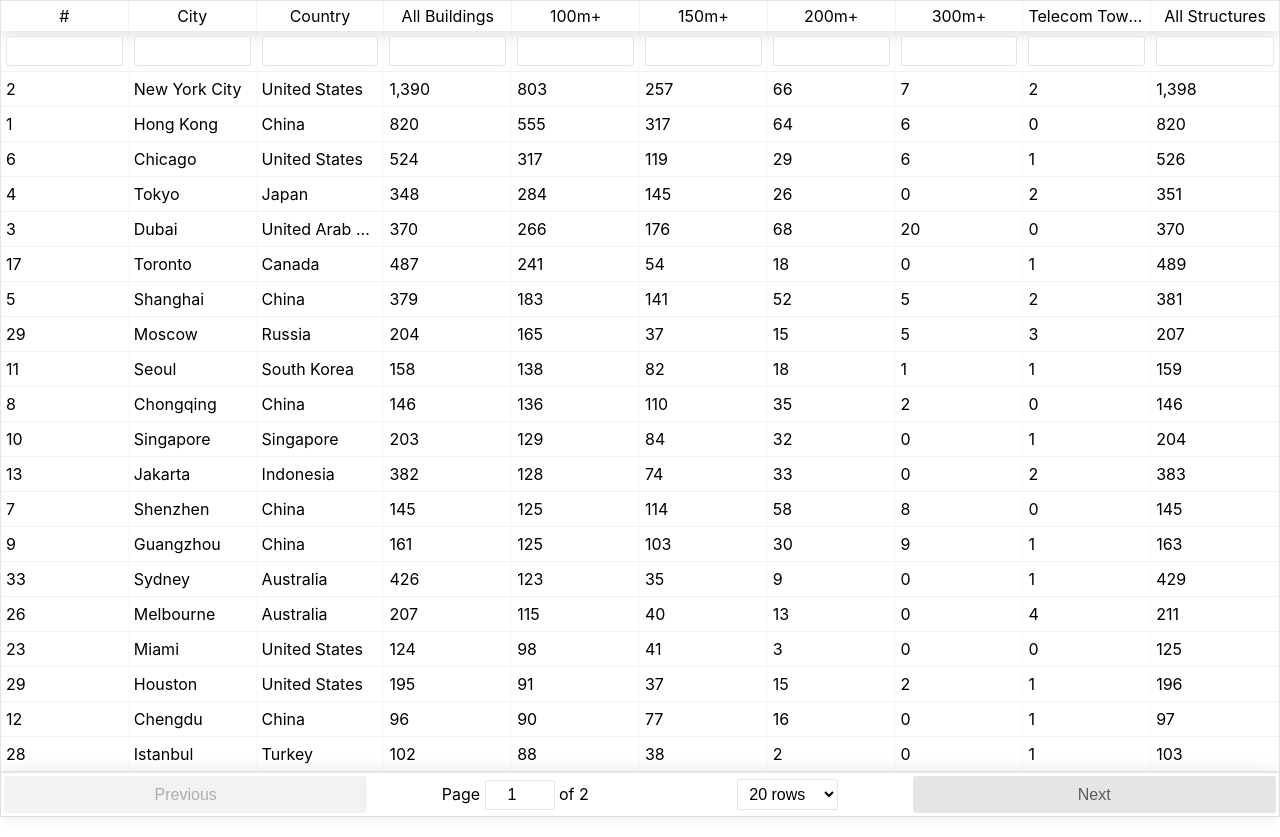
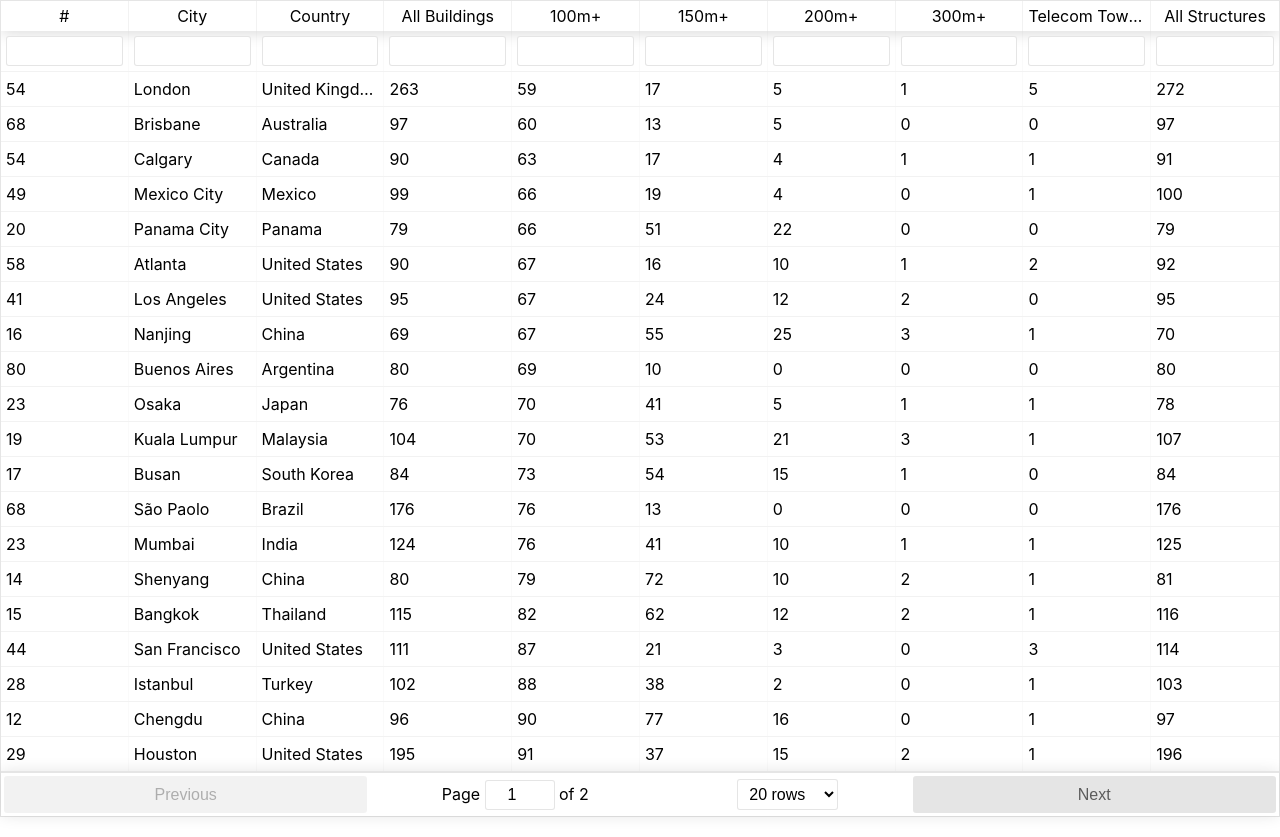
Before and after one commit to ckettell/city-table, a React (Create React App) app: page /1 in a window 1280 px wide. Built offline with nearby package versions, Linux system fonts and the light colour scheme.

Commit message:
introduced function parsing relevant string to integers

```diff
--- a/src/components/Table.js
+++ b/src/components/Table.js
@@ -19,6 +19,10 @@ class Table extends Component {
 
   }
 
+  componentDidMount(){
+    this.parseDataToInteger()
+  }
+
   setColumns = () => {
     const columns = []
     const amendColumns = this.props.data.columns;
@@ -32,6 +36,22 @@ class Table extends Component {
   return columns
   }
 
+  parseDataToInteger = () => {
+
+  const citiesData = this.props.data
+
+  const parsedData = []
+
+  citiesData.map(city => {
+    const relevantStringsToIntegers = {}
+      Object.keys(city).map(function(key){
+        relevantStringsToIntegers[key] = parseInt(city[key].replace(/\,/g,''), 10) || city[key]
+      })
+    parsedData.push(relevantStringsToIntegers)
+  })
+    return parsedData
+  }
+
 
   render(){
 
@@ -41,12 +61,12 @@ class Table extends Component {
     <div>
     <ReactTable
     columns={this.setColumns()}
-    data={this.props.data}
+    data={this.parseDataToInteger()}
     filterable
     defaultSorted={[
       {
         id: chosenColumn,
-        desc: false
+        desc: true
         }
       ]}
     />
```
